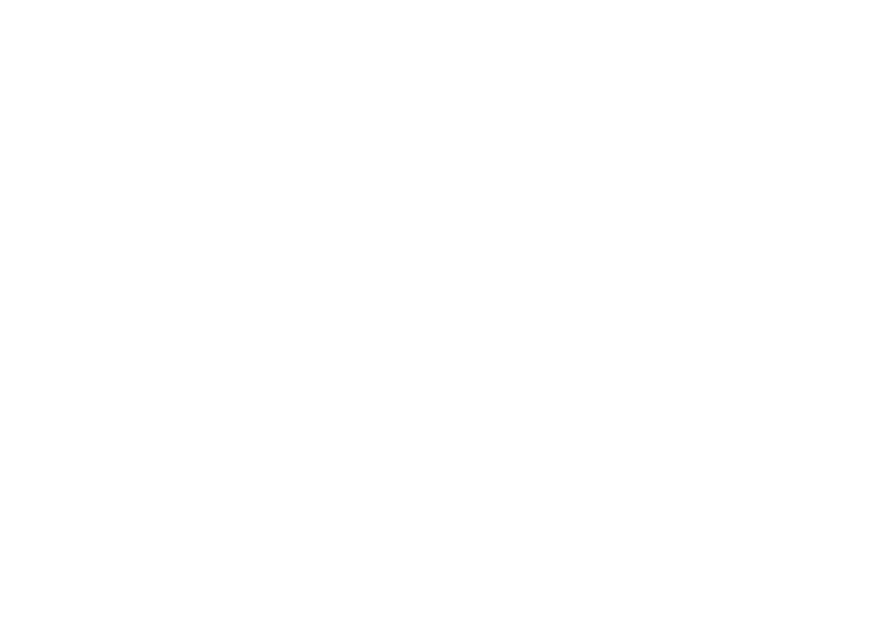
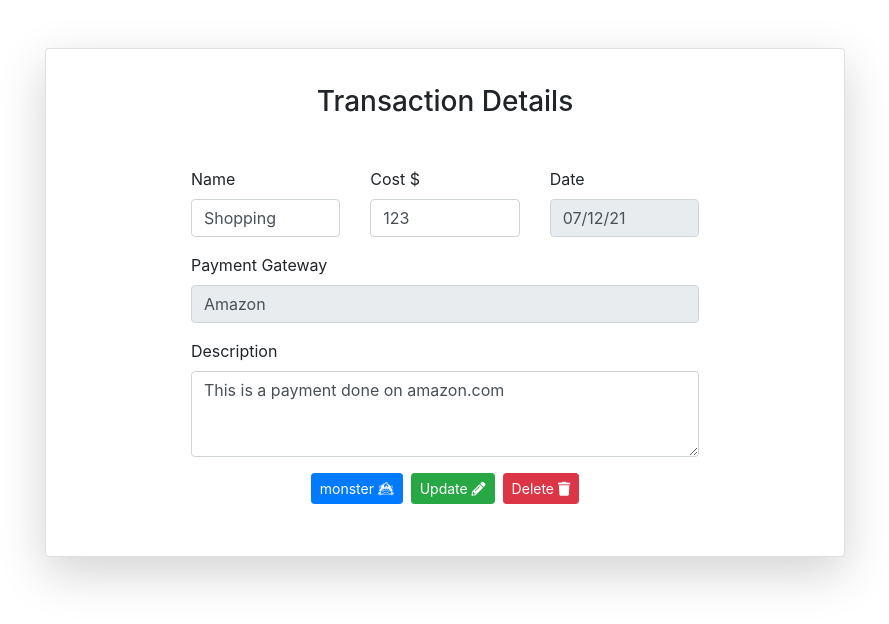
Before and after one commit to AkshayGupt/Compounding-Frontend, a React (Create React App) app: page /transaction/1 in a window 1280 px wide. Shown: the top 624 px of the page, without its empty margins (195-1084 px from the left). Built offline with nearby package versions, Linux system fonts and the light colour scheme; a web font is replaced by a local one.

Commit message:
:sparkles: Transactions

```diff
--- a/src/App.js
+++ b/src/App.js
@@ -1,6 +1,8 @@
 import Slides from './components/Introduction/Slides';
 import Landing from './components/Landing/Landing'
 import { BrowserRouter as Router, Switch, Route } from "react-router-dom";
+import Transactions from './components/Transactions/Transactions';
+import TransactionView from './components/Transactions/TransactionView';
 
 function App() {
   return (
@@ -11,6 +13,8 @@
           {/* Public Routes */}
           <Route path="/" exact component={Slides} />
           <Route path="/landing" exact component={Landing} />
+          <Route path="/transactions" exact component={Transactions} />
+          <Route path="/transaction/:id" exact component={TransactionView} />
         </Switch>
       </Router>
     </div>
--- a/src/components/Introduction/styles.css
+++ b/src/components/Introduction/styles.css
@@ -18,11 +18,14 @@
     top:85vh;
     position:absolute;
     left:0vw;
+
+    text-shadow: 1px 1px 2px black, 0 0 25px blue, 0 0 5px rgb(203, 203, 214);
 }
 .right{
     top:85vh;
     position:absolute;
     right:0vw;
+    text-shadow: 1px 1px 2px black, 0 0 25px blue, 0 0 5px rgb(203, 203, 214);
 }
 
 .lower-image{
--- /dev/null
+++ b/src/components/Transactions/TransactionCard.js
@@ -0,0 +1,54 @@
+import React,{useState} from "react";
+import {Redirect} from 'react-router-dom';
+const TransactionCard = ({
+    id,
+    name,
+    description,
+    cost,
+    payment="Cash",
+    date,
+    isMonster=false
+}) => {
+
+const [location,setLocation] = useState("");
+
+ const getLocation = () =>{
+     setLocation(location=>{
+         return '/transaction/'+id;
+     })
+ }
+ if(location){
+     return <Redirect to={location} />
+ }
+
+  return (
+    <div className="btn btn-block text-left">
+      <div class="card mx-auto" style={{"width": "90%"}} onClick={()=>getLocation()}>
+        <div class="card-body">
+          <h5 class="card-title">{name}
+          {isMonster && <span className="badge badge-light"> <i className="fab fa-optin-monster" style={{color:"#993333"}}></i></span> }
+
+          </h5>
+          <div className="d-flex justify-content-between">
+                <div>
+                    <h6 class="card-subtitle mb-2 text-muted">{payment}</h6>
+                    <p class="card-text">
+                        {description}
+                    </p>
+                </div>
+                <div>
+                    <h5 className="text-success" style={{marginTop:"-20px"}}> {cost}$</h5>
+                </div>
+          </div>
+
+
+          {/* <a href={getLocation()} class="card-link">
+            Show Details
+          </a> */}
+        </div>
+      </div>
+    </div>
+  );
+};
+
+export default TransactionCard;
--- /dev/null
+++ b/src/components/Transactions/TransactionView.js
@@ -0,0 +1,83 @@
+import React from "react";
+import './styles.css';
+const TransactionView = ({
+  id = "",
+  name = "Shopping",
+  description = "This is a payment done on amazon.com",
+  cost = "123",
+  date = "07/12/21",
+  payment="Amazon",
+  isMonster=false
+}) => {
+  return (
+      <div className="card mx-auto mt-5 shadow-lg p-3 mb-5 bg-white rounded" style={{maxWidth:"90%",width:"800px"}}>
+        <div className="card-body">
+            <h3 className="text-center">Transaction Details</h3>
+    <div style={{ width: "70%" }} className="mx-auto mt-5">
+      <form>
+        <div className="row">
+          <div class="form-group col-md-12 col-lg-4">
+            <label for="exampleFormControlInput1">Name</label>
+            <input
+              type="email"
+              class="form-control"
+              id="exampleFormControlInput1"
+              value={name}
+              placeholder="name@example.com"
+            />
+          </div>
+
+          <div class="form-group col-md-12 col-lg-4">
+            <label for="exampleFormControlInput1">Cost $</label>
+            <input
+              type="text"
+              class="form-control"
+              id="exampleFormControlInput1"
+              value={cost}
+            />
+          </div>
+          <div class="form-group col-md-12 col-lg-4">
+            <label for="exampleFormControlInput1">Date</label>
+            <input
+              disabled
+              type="text"
+              class="form-control"
+              id="exampleFormControlInput1"
+              value={date}
+            />
+          </div>
+        </div>
+        <div class="form-group">
+            <label for="exampleFormControlInput1">Payment Gateway</label>
+            <input
+              disabled
+              type="text"
+              class="form-control"
+              id="exampleFormControlInput1"
+              value={payment}
+            />
+          </div>
+        <div class="form-group">
+          <label for="exampleFormControlTextarea1">Description</label>
+          <textarea
+            class="form-control"
+            id="exampleFormControlTextarea1"
+            rows="3"
+          >
+            {description}
+          </textarea>
+        </div>
+        <div className="text-center">
+            <p className="btn btn-sm btn-primary mx-1"> <span class="btn-text">monster</span> <i class="fab fa-optin-monster"></i></p>
+            <p className="btn btn-sm btn-success mx-1"> <span class="btn-text">Update</span> <i class="fas fa-pencil-alt"></i></p>
+            <p className="btn btn-sm btn-danger mx-1"> <span class="btn-text">Delete</span> <i class="fas fa-trash"></i></p>
+        </div>
+      </form>
+    </div>
+
+    </div>
+      </div>
+  );
+};
+
+export default TransactionView;
--- /dev/null
+++ b/src/components/Transactions/Transactions.js
@@ -0,0 +1,71 @@
+import React,{useState} from 'react'
+import TransactionCard from './TransactionCard'
+const Transactions = ()  => {
+
+    const [transactions, setTransactions] = useState([
+        {
+            id:"asd213133wqdasdasdad",
+            name:"Shopping",
+            payment:"Amazon",
+            cost:"733",
+            description:"This is a payment done in amazon.com ",
+            date:"14/07/21"
+        },
+        {
+            id:"asd213133aasdsawqdasdasdad",
+            name:"Study",
+            payment:"Amazon",
+            cost:"733",
+            description:"This is a payment done in amazon.com ",
+            date:"14/07/21",
+            isMonster:true
+        },
+        {
+            id:"asd213133qwewqewqdasdasdad",
+            name:"School",
+            payment:"Amazon",
+            cost:"733",
+            description:"This is a payment done in amazon.com ",
+            date:"14/07/21"
+        },
+        {
+            id:"asd213133wqzxc3131dasdasdad",
+            name:"Shopping",
+            payment:"Amazon",
+            cost:"712333",
+            description:"This is a payment done in amazon.com ",
+            date:"14/07/21" ,
+            isMonster:true
+        }
+    ])
+
+    const showTransactions =
+    transactions &&
+    transactions.length > 0 &&
+    transactions.map((transaction) => {
+      let { id, description, cost, date, name } = transaction;
+      return (
+        <div className="my-1" md="12  mb-2"  key={id}>
+          <TransactionCard
+            name={name}
+            description={description}
+            id={id}
+            cost={cost}
+            date={date}
+            isMonster={transaction?.isMonster}
+          />
+        </div>
+      );
+    });
+
+    return (
+        <div className="container mt-5">
+            <div className="row">
+                <h2 className="text-center jumbotron">All transactions</h2>
+               {showTransactions}
+            </div>
+        </div>
+    )
+}
+
+export default Transactions
--- /dev/null
+++ b/src/components/Transactions/styles.css
@@ -0,0 +1,5 @@
+@media only screen and (max-width: 600px) {
+    .btn-text {
+      display: none;
+    }
+  }
```
